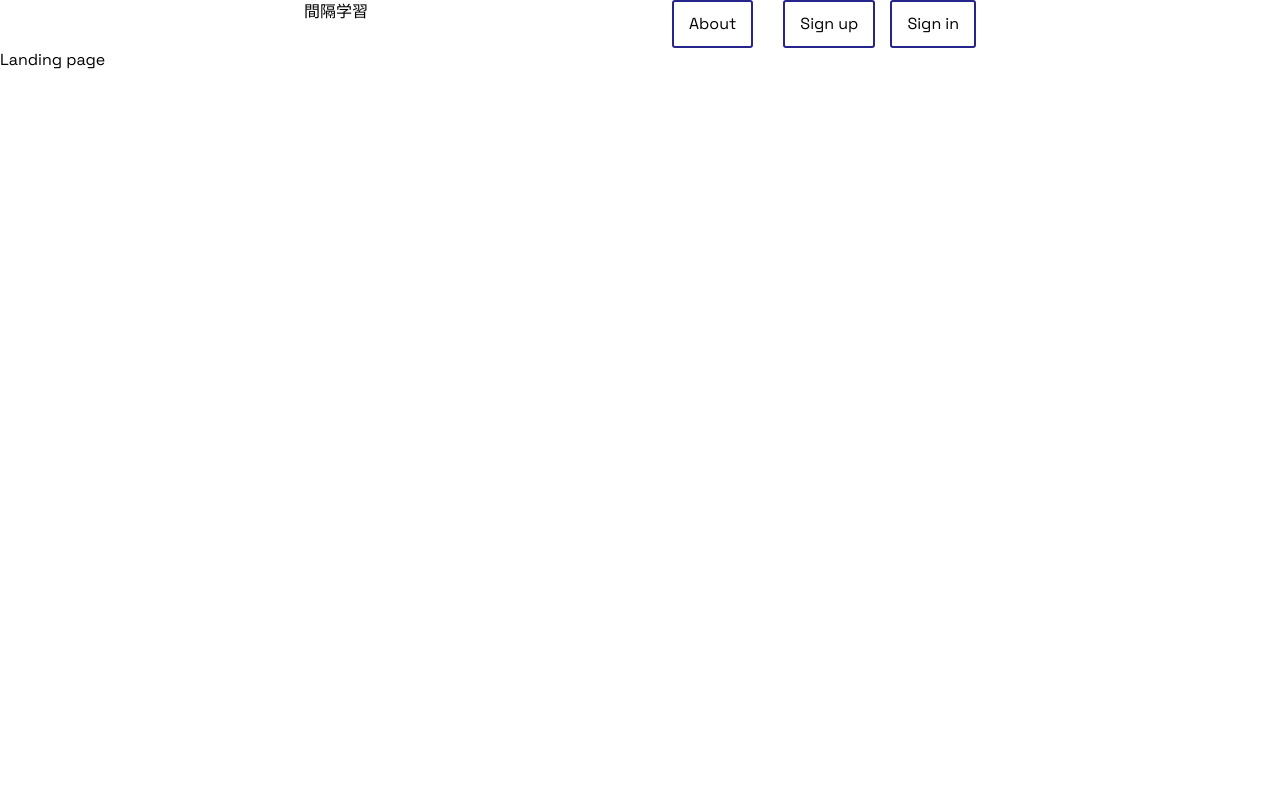
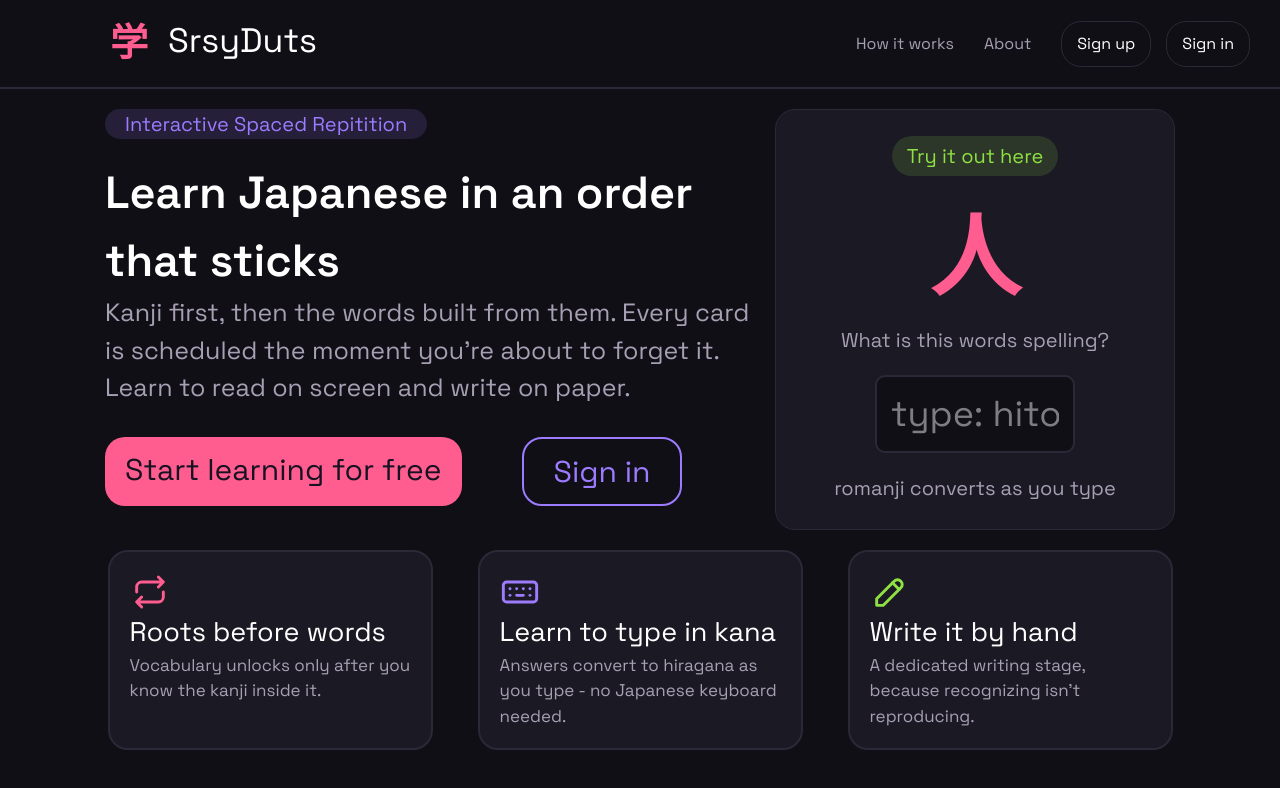
Before and after one commit to noahcunni/SrsyDuts, a React (Vite) app in the folder frontend/: page / in a window 1280 px wide. Shown: the top 788 px of the page. Built offline with nearby package versions, Linux system fonts and the light colour scheme; no server answers.

Commit message:
landing page fin

```diff
--- a/frontend/package.json
+++ b/frontend/package.json
@@ -11,6 +11,7 @@
   },
   "dependencies": {
     "@supabase/supabase-js": "^2.108.2",
+    "@tabler/icons-react": "^3.44.0",
     "chart.js": "^4.5.1",
     "react": "^19.2.6",
     "react-chartjs-2": "^5.3.1",
--- a/frontend/src/unpack/layouts/PublicLayout.jsx
+++ b/frontend/src/unpack/layouts/PublicLayout.jsx
@@ -1,10 +1,11 @@
 import { Outlet } from 'react-router';
 import PublicNavbar from '../navbar/PublicNavbar';
+import styles from './PublicLayout.module.css';
 
 
 function PublicLayout() {
     return(
-        <div>
+        <div className={styles.layout}>
             <PublicNavbar />
             <Outlet />
         </div>
--- /dev/null
+++ b/frontend/src/unpack/layouts/PublicLayout.module.css
@@ -0,0 +1,5 @@
+.layout {
+    display: flex;
+    flex-direction: column;
+    min-height: 100vh;
+}
--- a/frontend/src/unpack/navbar/PublicNavbar.jsx
+++ b/frontend/src/unpack/navbar/PublicNavbar.jsx
@@ -10,9 +10,14 @@ function PublicNavbar() {
 
     return(
         <div className={styles.navbar}>
-            <h1 className={styles.icon}>間隔学習</h1>
+            <div className={styles.iconBox}>
+                <p className={styles.icon}>学</p>
+                <p className={styles.title}>SrsyDuts</p>
+            </div>
+
             <div className={styles.navbarButtonGroup}>
-                <Link to="/about" className={styles.aboutButton}>About</Link>
+                <Link to="/" className={styles.borderlessLink}>How it works</Link>
+                <Link to="/about" className={styles.borderlessLink}>About</Link>
                 <div className={styles.authButtonGroup}>
                     <Link to='/signup' className={styles.authButton}>Sign up</Link>
                     <Link to='/signin' className={styles.authButton}>Sign in</Link>
--- a/frontend/src/unpack/navbar/PublicNavbar.module.css
+++ b/frontend/src/unpack/navbar/PublicNavbar.module.css
@@ -4,7 +4,34 @@
     position: sticky;
     top: 0;
     z-index: 1000;;
+
+    background-color: #100F16 ;
+
+    border-bottom: 2px solid #2B2838;
+    color: white;
+
+    padding: 15px 30px;
 }
+
+.iconBox {
+    display: flex;
+    flex-direction: row;
+    margin-right: auto;
+    margin-left: 80px;
+    gap: 20px;
+}
+
+.icon {
+    font-size: 38px;
+    font-weight: 600;
+    color: #FF5D8F;
+}
+
+.title {
+    font-size: 34px;
+    color: white;
+}
+
 
 /**/
 .navbarButtonGroup {
@@ -14,6 +41,17 @@
     gap: 30px;
 }
 
+.borderlessLink {
+    color: #A79FB3;
+    transition: all .15s ease;
+}
+
+.borderlessLink:hover {
+    color: white;
+    transform: translateY(-2px);
+}
+
+
 /**/
 .authButtonGroup {
     display: flex;
@@ -21,34 +59,19 @@
 }
 
 .authButton {
-    border: 2px solid rgb(37, 37, 138);
-    border-radius: 3px;
+    border-radius: 20px;
     padding: 10px 15px 10px 15px;
-    gap: 20px
+    gap: 20px;
+    border: 1px solid #2B2838;
+    transition: all 0.15s ease;
 }
 
 .authButton:hover {
     cursor: pointer;
     background-color: grey;
-}
-
-
-.aboutButton {
-    border: 2px solid rgb(37, 37, 138);
-    border-radius: 3px;
-    padding: 10px 15px 10px 15px;
-}
-
-.aboutButton:hover {
-    cursor: pointer;
-    background-color: grey;
+    transform: translateY(-2px);
 }
 
 .dashContainer {
     justify-content: left;
 }
-
-.icon {
-    size: 30px;
-
-}
--- a/frontend/src/unpack/pages/Landing.jsx
+++ b/frontend/src/unpack/pages/Landing.jsx
@@ -1,9 +1,82 @@
+import { Link } from 'react-router';
+import styles from './Landing.module.css';
+import { useState } from 'react';
+import { convertRomanjiToHiragana } from './SRS/converter';
+import { IconRepeat, IconKeyboard, IconPencil } from '@tabler/icons-react';
+
+function Landing() {
 
 
-function Landing() {
     return(
-        <p>Landing page</p>
+        <div className={styles.page}>
+            <div className={styles.contentBox}>
+                <div className={styles.textContentBox}>
+                    <p className={styles.subHeader}>Interactive Spaced Repitition</p>
+
+                    <h1 className={styles.header}>Learn Japanese in an order that sticks</h1>
+                    <p className={styles.paragraph}>Kanji first, then the words built from them. Every card is
+                        scheduled the moment you're about to forget it.
+                        Learn to read on screen and write on paper.</p>
+
+                    <div className={styles.buttonGroup}>
+                        <Link className={styles.signUpButton} to='/signup'>Start learning for free</Link>
+                        <Link className={styles.demoButton} to='/signin'>Sign in</Link>
+                    </div>
+                </div>
+
+                <CardDemo/>
+            </div>
+
+            <div className={styles.explainContainer}>
+                <div className={styles.explainBox}>
+                    <IconRepeat size={40} color="#FF5D8F" stroke={1.75} />
+                    <p className={styles.contentHeader}>Roots before words</p>
+                    <p className={styles.contentParagraph}>
+                        Vocabulary unlocks only after you know the
+                        kanji inside it.</p>
+                </div>
+                <div className={styles.explainBox}>
+                    <IconKeyboard size={40} color="#9D7BFF" stroke={1.75} />
+                    <p className={styles.contentHeader}>Learn to type in kana</p>
+                    <p className={styles.contentParagraph}>
+                        Answers convert to
+                        hiragana as you type - no Japanese keyboard needed.</p>
+                </div>
+                <div className={styles.explainBox}>
+                    <IconPencil size={40} color="#8FE143" stroke={1.75} />
+                    <p className={styles.contentHeader}>Write it by hand</p>
+                    <p className={styles.contentParagraph}>
+                        A dedicated writing stage, because recognizing
+                         isn't reproducing.</p>
+                </div>
+            </div>
+
+
+            <div>
+
+            </div>
+        </div>
     );
 }
 
+function CardDemo() {
+    const [answer, setAnswer ] = useState();
+    const correctAnswer = 'ひと';
+
+    return(
+        <div className={styles.cardDemo}>
+            <p className={styles.demoPrompt}>Try it out here</p>
+            <p className={styles.demoKanji}>人</p>
+            <p className={styles.kanjiPrompt}>What is this words spelling?</p>
+
+            <input className={`${styles.demoInput} ${correctAnswer === answer ? styles.demoInputCorrect : ""}`}
+                value={answer}
+                placeHolder='type: hito'
+                onChange={(e) => setAnswer(convertRomanjiToHiragana(e.target.value))}/>
+
+                {correctAnswer !== answer && <p className={styles.romanjiPrompt}>romanji converts as you type</p>}
+                {correctAnswer === answer && <p className={styles.correctPrompt}>✓ Correct - ひと, Person</p>}
+        </div>
+    );
+}
 export default Landing
--- /dev/null
+++ b/frontend/src/unpack/pages/Landing.module.css
@@ -0,0 +1,177 @@
+.page {
+    color: white;
+    background-color: #100F16 ;
+
+    display: flex;
+    flex-direction: column;
+    flex: 1;
+
+    align-items: center;
+}
+
+.contentBox {
+    display: flex;
+    flex-direction: row;
+    margin-top: 20px;
+    margin-bottom: 20px;
+}
+
+.textContentBox {
+    display: flex;
+    flex-direction: column;
+    width: 650px;
+    margin-right: 20px;
+}
+
+.subHeader {
+    border-radius : 40px;
+    background-color: rgba(157, 123, 255, 0.15);
+    color: rgb(157, 123, 255);
+    padding: 0px 20px;
+    width: fit-content;
+    font-size: 20px;
+
+    margin-bottom: 20px;
+}
+
+.header {
+    font-size: 45px;
+    font-weight: 600;
+}
+
+.paragraph {
+    font-size: 25px;
+    color: #A79FB3;
+}
+
+.buttonGroup {
+    display: flex;
+    margin-top: 30px;
+    font-size: 30px;
+    gap: 60px;
+}
+
+.signUpButton {
+    border-radius : 20px;
+    color: rgb(22, 18, 33);
+    padding: 10px 20px;
+
+    background-color: #FF5D8F;
+    transition: all .15s ease;
+}
+
+.signUpButton:hover {
+    filter: brightness(1.1) saturate(1.05);
+    transform: translateY(-2px);
+}
+
+.demoButton {
+    border-radius : 20px;
+    border: 2px solid rgb(157, 123, 255);
+    color: rgb(157, 123, 255);
+
+    padding: 10px 30px;
+    transition: all .15s ease;
+}
+
+.demoButton:hover {
+    background-color: rgba(157, 123, 255, 0.15);
+    transform: translateY(-2px);
+}
+
+.cardDemo {
+    width: 400px;
+    background-color: #1B1924;
+    border: 1px solid #2B2838;
+    border-radius: 20px;
+    padding: 26px 36px;
+    text-align: center;
+    justify-content: center;
+}
+
+.demoPrompt {
+    width: fit-content;
+    margin: 0 auto 14px;
+    padding: 5px 15px;
+
+    border-radius: 30px;
+    background-color: rgba(143, 225, 67, 0.15);
+    color: #8FE143;
+    font-size: 20px;
+}
+
+.demoKanji {
+    font-size: 90px;
+    font-weight: 700;
+    color: #FF5D8F;
+}
+
+.kanjiPrompt {
+    font-size: 20px;
+    color: #A79FB3;
+    margin-bottom: 20px;
+}
+
+.demoInput {
+    width: 200px;
+    background-color: #100F16;
+    border: 2px solid #2B2838;
+    border-radius: 10px;
+    padding: 10px 14px;
+
+    color: #EDEAF2;
+    font-size: 36px;
+    text-align: center;
+
+    transition: border-color .15s ease;
+    margin-bottom: 20px;
+}
+
+.demoInput:focus {
+    outline: none;
+    border-color: #9D7BFF;
+}
+
+.demoInputCorrect {
+    border-color: #8FE143;
+    background-color: rgba(143, 225, 67, 0.08);
+}
+.demoInputCorrect:focus {
+    border-color: #8FE143;
+}
+
+
+
+.romanjiPrompt {
+    color: #A79FB3;
+    font-size: 20px;
+}
+
+.correctPrompt {
+    color: #8FE143;
+    font-size: 20px;
+}
+
+.explainContainer {
+    display: flex;
+    flex-direction: row;
+    gap: 45px;
+}
+
+.explainBox {
+    border: 2px solid rgb(43, 40, 56);
+    border-radius: 20px;
+    padding: 20px;
+    background-color: #1B1924;
+    width: 325px;
+    height: 200px;
+}
+
+.contentHeader {
+    font-size: 27px;
+}
+
+.contentParagraph {
+    font-size: 17px;
+    color: #A79FB3;
+}
--- a/frontend/src/unpack/pages/dashboard/Dashboard.module.css
+++ b/frontend/src/unpack/pages/dashboard/Dashboard.module.css
@@ -8,7 +8,6 @@
 
     background-color: rgb(16, 15, 22);
     color: white;
-
 
     gap: 30px;
 }
--- a/frontend/src/unpack/pages/study/typing/Typing.jsx
+++ b/frontend/src/unpack/pages/study/typing/Typing.jsx
@@ -97,7 +97,7 @@ function Typing() {
     }
 
     if (!queue)
-            return <p className={styles.body}>loading typing cards!...</p>
+            return <p className={styles.page}>loading typing cards!...</p>
 
     if (queue.length === 0)
         return <Review/>
--- a/frontend/src/unpack/pages/study/writing/Writing.jsx
+++ b/frontend/src/unpack/pages/study/writing/Writing.jsx
@@ -72,7 +72,7 @@ function Writing() {
 
 
     if (!queue)
-        return <p className={styles.body}>loading writing cards...</p>
+        return <p className={styles.page}>loading writing cards...</p>
 
     if (queue.length === 0) {
         return <Finish/>
--- a/frontend/src/unpack/pages/study/writing/Writing.module.css
+++ b/frontend/src/unpack/pages/study/writing/Writing.module.css
@@ -43,11 +43,11 @@
 
 .vocabType {
     background-color: rgba(157, 123, 255, 0.15);
+    color: rgb(157, 123, 255);
 
     border-radius : 40px;
     width: fit-content;
 
-    color: rgb(157, 123, 255);
     font-size: 30px;
     font-weight: 800;
 
```
Also changed, not shown: 1 other file (tests, documents, lock files or other folders).
